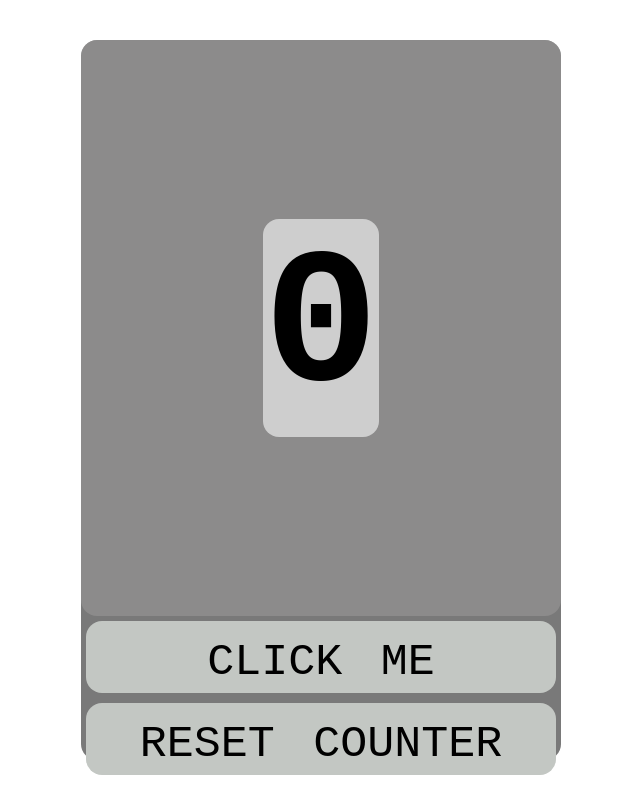
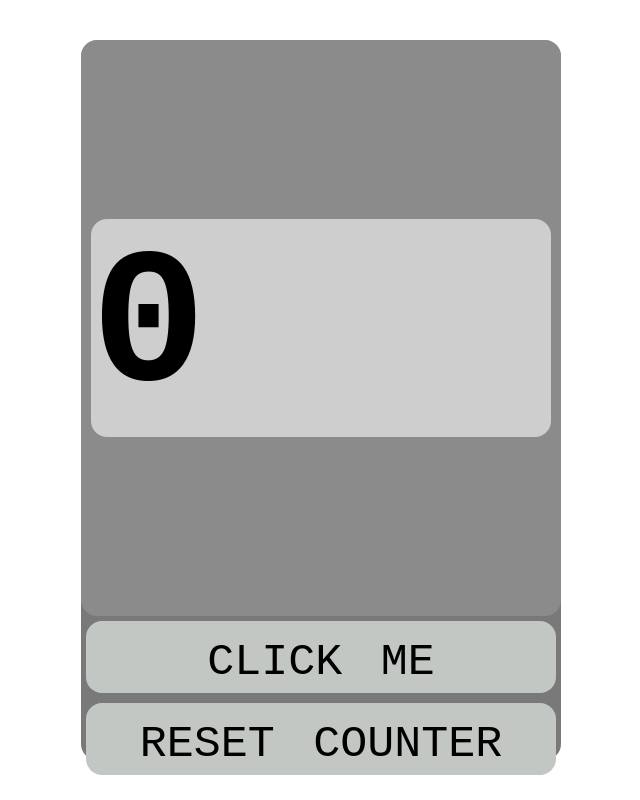
Before and after one commit to Esfectus/VueJSClicker, a plain HTML site: page index.html in a window 1280 px wide. Shown: the whole page, without its empty margins (319-959 px from the left). Drawn offline with nearby package versions, Linux system fonts and the light colour scheme.

Commit message:
made counter width uniform

```diff
--- a/style.css
+++ b/style.css
@@ -36,6 +36,8 @@
     border-radius: 1rem;
     font-size: 6rem;
     font-family: monospace;
+    width:  100%;
+    margin: 10px;
 
 }
 
```
